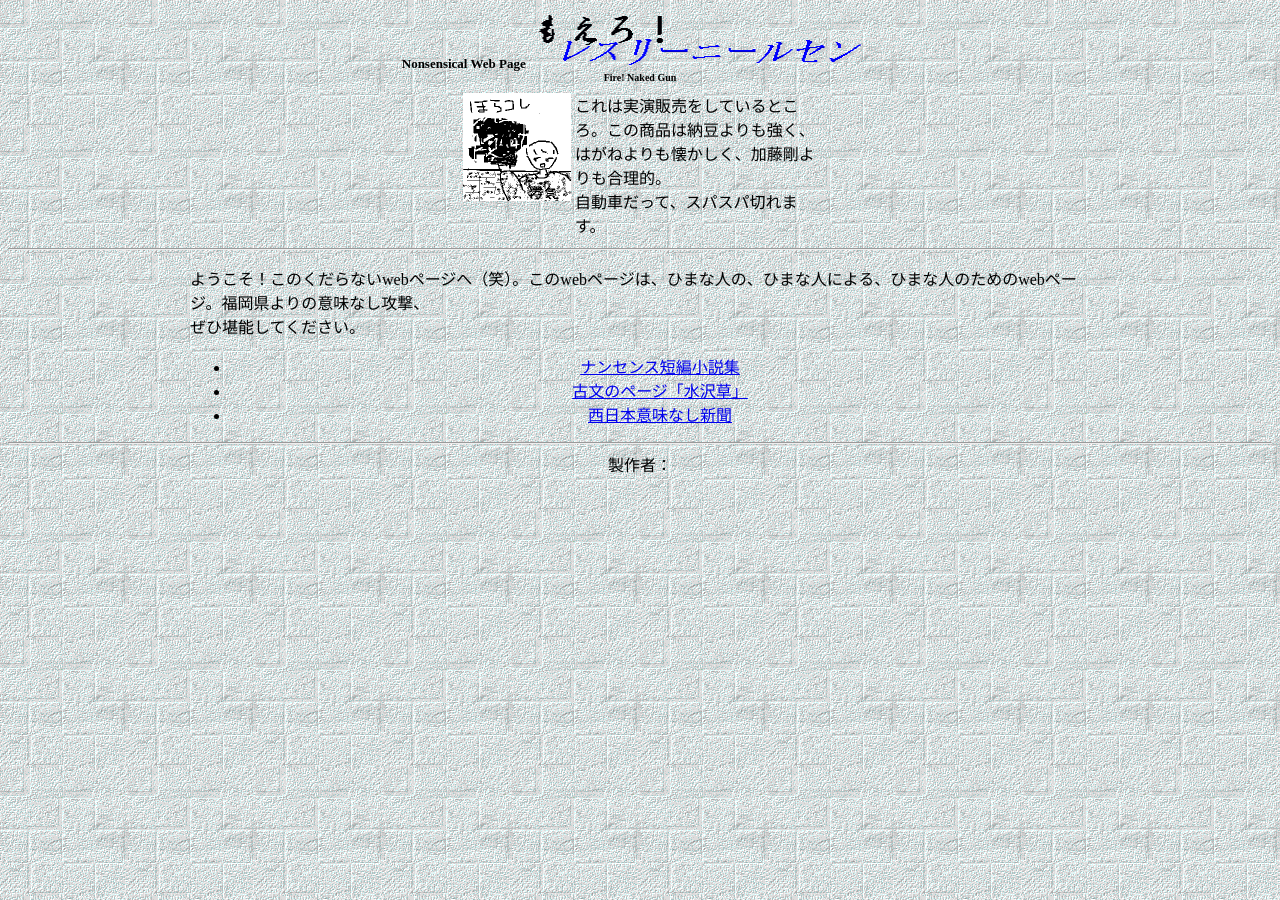
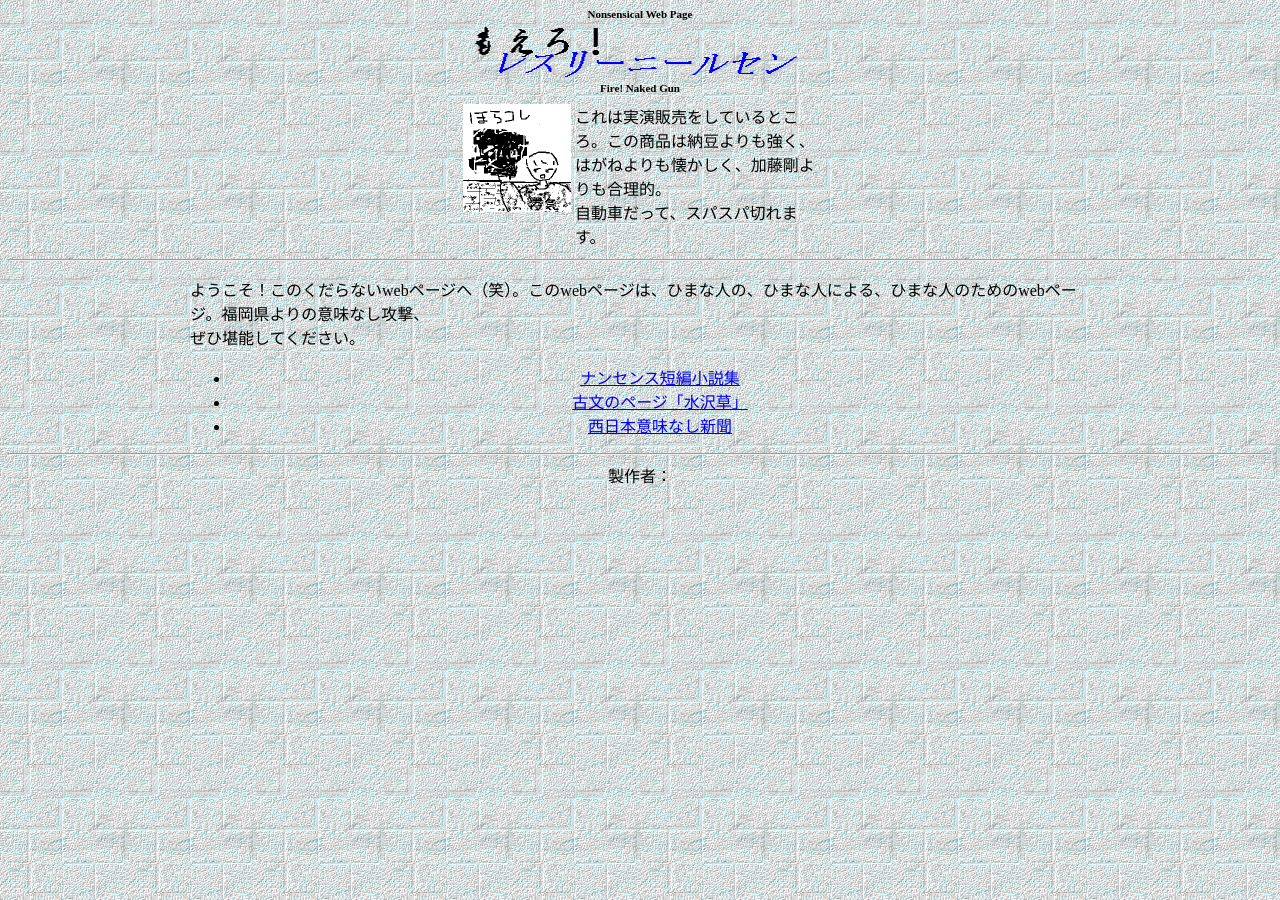
Before and after one commit to mtmt2199/mtmt2199.github.io, a Jekyll site: the page moero/moero.html, which Jekyll copies as it is, in a window 1280 px wide. Built offline with Jekyll 4.4.1, drawn with Linux system fonts in a browser that asks for light colours.

Commit message:
moero.html を更新

```diff
--- a/moero/moero.html
+++ b/moero/moero.html
@@ -10,14 +10,14 @@
 }
 
 h1 {
-  font-size:10px;
+  font-size:11px;
 }
 </style>
 </HEAD>
 <BODY background="Back061.gif">
 <CENTER>
-<h1 align=center><img src="Back061.gif" width=1 height=1><font size=2>Nonsensical Web Page</font><img src="Back061.gif" width=1 height=1>
-<IMG SRC="resury.gif" alt=Fight!ResuryNielsen width=350 height=60>
+<h1 align=center><img src="Back061.gif" width=1 height=1>Nonsensical Web Page<img src="Back061.gif" width=1 height=1>
+<br><IMG SRC="resury.gif" alt="もえろ！レスリーニールセン/Fire! Naked Gun" width=350 height=60>
 <br><string>Fire! Naked Gun</string>
 </h1>
 
```
